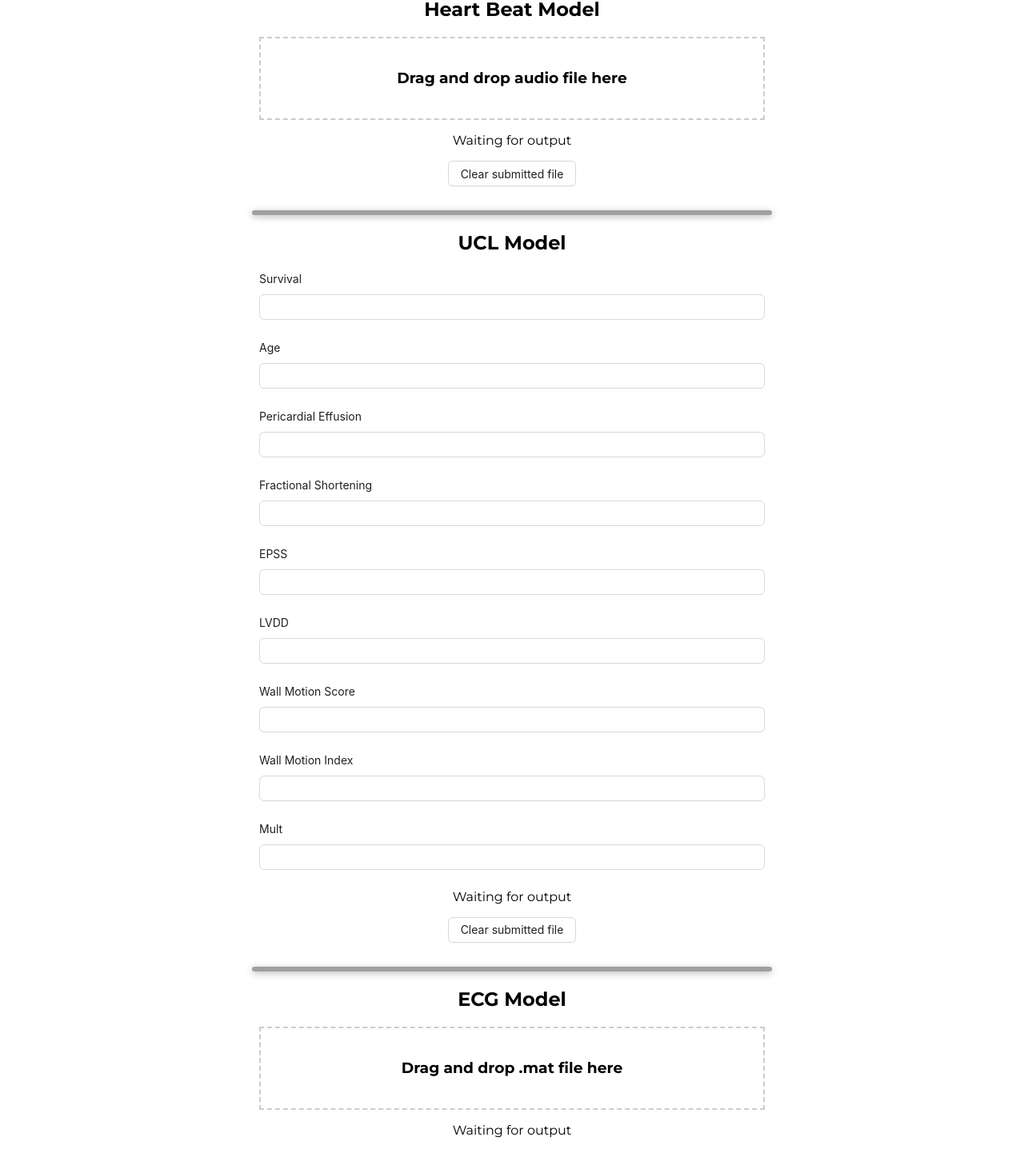
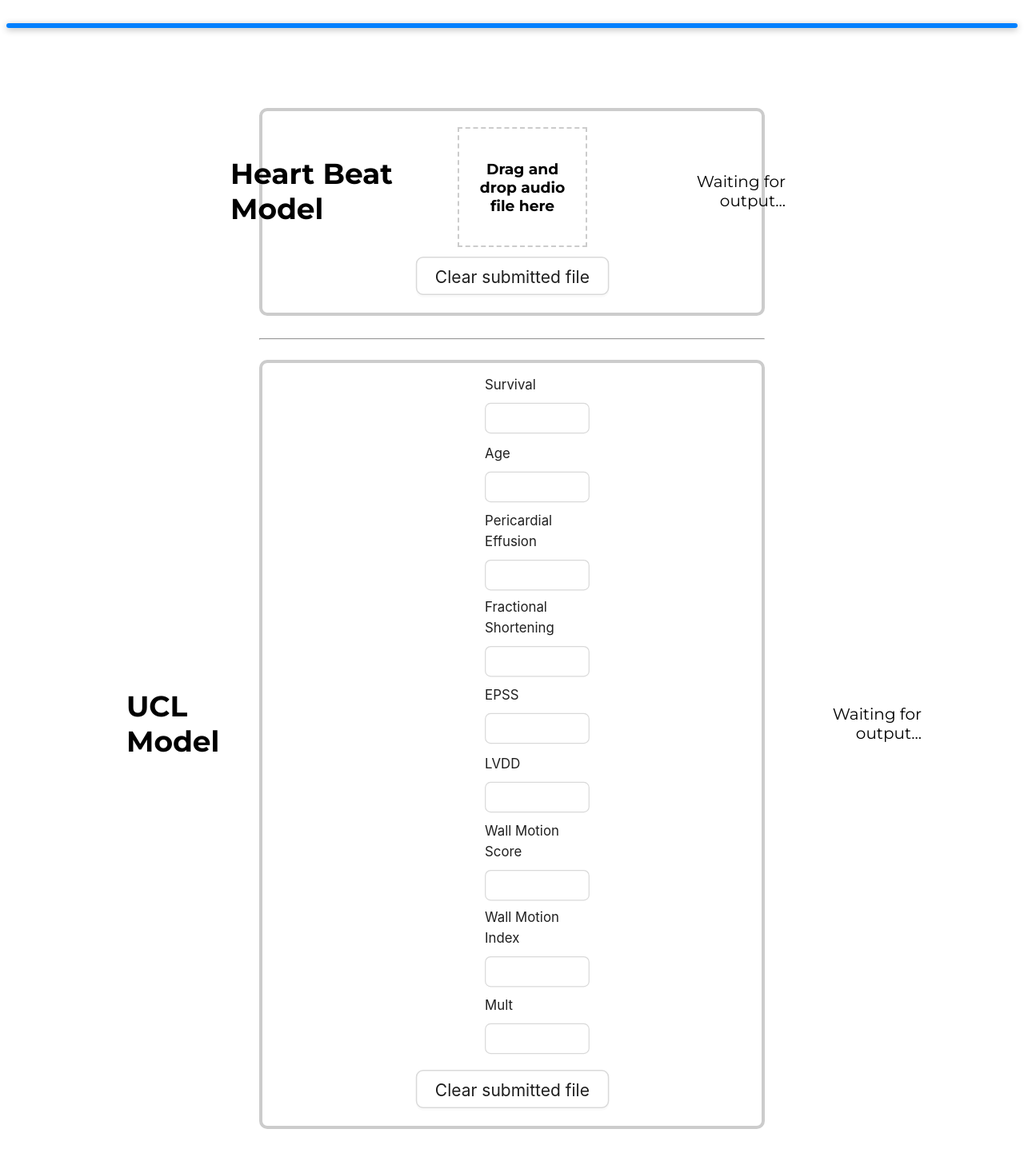
Before and after one commit to m-nurbek/HeartUpFrontend, a React (Vite) app: page /model_page in a window 1280 px wide. Shown: the part 111-1548 px from the top of the page at 80% size. Built offline with nearby package versions, Linux system fonts and the light colour scheme.

Commit message:
Polished the Model Page, added a bit of styling

```diff
--- a/src/pages/PredictionPage.jsx
+++ b/src/pages/PredictionPage.jsx
@@ -6,9 +6,9 @@ const PredictionPage = () => {
   const [audioFile, setAudioFile] = useState(null);
   const [jsonFile, setJsonFile] = useState(null);
   const [matFile, setMatFile] = useState(null);
-  const [audioOutput, setAudioOutput] = useState('Waiting for output');
-  const [jsonOutput, setJsonOutput] = useState('Waiting for output');
-  const [matOutput, setMatOutput] = useState('Waiting for output');
+  const [audioOutput, setAudioOutput] = useState('Waiting for output...');
+  const [jsonOutput, setJsonOutput] = useState('Waiting for output...');
+  const [matOutput, setMatOutput] = useState('Waiting for output...');
 
   const [jsonFormData, setJsonFormData] = useState({
     survival: '',
@@ -106,82 +106,91 @@ const PredictionPage = () => {
   };
 
   return (
-    <div style={{ textAlign: 'center' }}>
+    <div style={{ textAlign: 'center', display: 'flex', flexDirection: 'column', alignItems: 'center', justifyContent: 'center'}}>
       <h1>Model Prediction Page</h1>
 
-      <div style={{ border: '3px solid #0080FF', color: 'black', borderRadius: '10px', boxShadow: '0px 2px 8px rgba(0, 0, 0, 0.3)' }} />
+      <div style={{height: '50px'}}></div>
 
-      <div style={{ display: 'flex', flexDirection: 'column', alignItems: 'center', marginBottom: '20px' }}>
-        <div style={{ width: '50%' }}>
-          <h2>Heart Beat Model</h2>
+      <div style={{ border: '3px solid #0080FF', color: 'black', borderRadius: '10px', width: '100%',boxShadow: '0px 2px 8px rgba(0, 0, 0, 0.3)' }} />
+
+      <div style={{height: '100px'}}></div>
+      {/* Heart Beat Model */}
+      <div style={{ width: '50%', marginBottom: '20px', border: '4px solid #ccc', borderRadius: '10px', padding: '20px' }}>
+        <div style={{ display: 'flex', alignItems: 'center', justifyContent: 'center', marginBottom: '10px' }}>
+          <h2 style={{ marginRight: '20px', textAlign: 'left', transform: 'translateX(-60px)', fontSize: '36px'}}>Heart Beat Model</h2>
           <div
             onDrop={handleAudioDrop}
             onDragOver={handleDragOver}
-            style={{ border: '2px dashed #ccc', padding: '20px', width: '100%', marginBottom: '10px' }}
+            style={{ border: '2px dashed #ccc', padding: '20px', marginRight: '75px', width: '40%', marginBottom: '10px', textAlign: 'center' }}
           >
             <h3>Drag and drop audio file here</h3>
             {audioFile && <p>{audioFile.name}</p>}
           </div>
-          <p>{audioOutput}</p>
-          <Button onClick={handleClearAudio} style={{ marginBottom: '10px' }}>Clear submitted file</Button>
+          <p style={{ textAlign: 'right', transform: 'translateX(50px)', fontSize: '20px'}}>{audioOutput}</p>
       </div>
+      <Button onClick={handleClearAudio} style={{ marginBottom: '10px', marginLeft: 'auto', scale: '1.5' }}>Clear submitted file</Button>
     </div>
 
-      <div style={{ border: '3px solid #A0A0A0', width: '650px', justifyContent: 'center', margin: 'auto', color: 'black', borderRadius: '10px', boxShadow: '0px 2px 8px rgba(0, 0, 0, 0.3)' }} />
+      {/* Divider */}
+      <hr style={{ width: '50%', marginBottom: '25px'}} />
 
-      <div style={{ display: 'flex', flexDirection: 'column', alignItems: 'center', marginBottom: '20px' }}>
-        <div style={{ width: '50%' }}>
-          <h2>UCL Model</h2>
-          <Form layout="vertical">
-            <Form.Item label="Survival">
+      {/* UCL Model */}
+      <div style={{ width: '50%', marginBottom: '20px', border: '4px solid #ccc', borderRadius: '10px', padding: '20px' }}>
+        <div style={{ display: 'flex', alignItems: 'center', marginBottom: '10px', justifyContent: 'center'}}>
+          <h2 style={{ marginRight: '20px', textAlign: 'left', marginLeft: '60px', transform: 'translateX(-250px)', fontSize: '36px'}}>UCL Model</h2>
+          <Form layout="vertical" style={{ width: '20%', marginRight: '20px'}}>
+            {/* Form fields */}
+            <Form.Item label="Survival" style={{scale: '1.2'}}>
               <Input value={jsonFormData.survival} onChange={e => handleJsonFieldChange('survival', e.target.value)} />
             </Form.Item>
-            <Form.Item label="Age">
+            <Form.Item label="Age" style={{scale: '1.2'}}>
               <Input value={jsonFormData.age} onChange={e => handleJsonFieldChange('age', e.target.value)} />
             </Form.Item>
-            <Form.Item label="Pericardial Effusion">
+            <Form.Item label="Pericardial Effusion" style={{scale: '1.2'}}>
               <Input value={jsonFormData.pericardialeffusion} onChange={e => handleJsonFieldChange('pericardialeffusion', e.target.value)} />
             </Form.Item>
-            <Form.Item label="Fractional Shortening">
+            <Form.Item label="Fractional Shortening" style={{scale: '1.2'}}>
               <Input value={jsonFormData.fractionalshortening} onChange={e => handleJsonFieldChange('fractionalshortening', e.target.value)} />
             </Form.Item>
-            <Form.Item label="EPSS">
+            <Form.Item label="EPSS" style={{scale: '1.2'}}>
               <Input value={jsonFormData.epss} onChange={e => handleJsonFieldChange('epss', e.target.value)} />
             </Form.Item>
-            <Form.Item label="LVDD">
+            <Form.Item label="LVDD" style={{scale: '1.2'}}>
               <Input value={jsonFormData.lvdd} onChange={e => handleJsonFieldChange('lvdd', e.target.value)} />
             </Form.Item>
-            <Form.Item label="Wall Motion Score">
+            <Form.Item label="Wall Motion Score" style={{scale: '1.2'}}>
               <Input value={jsonFormData.wallmotion_score} onChange={e => handleJsonFieldChange('wallmotion_score', e.target.value)} />
             </Form.Item>
-            <Form.Item label="Wall Motion Index">
+            <Form.Item label="Wall Motion Index" style={{scale: '1.2'}}>
               <Input value={jsonFormData.wallmotion_index} onChange={e => handleJsonFieldChange('wallmotion_index', e.target.value)} />
             </Form.Item>
-            <Form.Item label="Mult">
+            <Form.Item label="Mult" style={{scale: '1.2'}}>
               <Input value={jsonFormData.mult} onChange={e => handleJsonFieldChange('mult', e.target.value)} />
             </Form.Item>
             </Form>
-          <p>{jsonOutput}</p>
-          <Button onClick={handleClearJson} style={{ marginBottom: '10px' }}>Clear submitted file</Button>
+          <p style={{ textAlign: 'right', transform: 'translateX(220px)', fontSize: '20px'}}>{jsonOutput}</p>
         </div>
+        <Button onClick={handleClearJson} style={{ marginBottom: '10px', scale: '1.5'}}>Clear submitted file</Button>
       </div>
 
-      <div style={{ border: '3px solid #A0A0A0', width: '650px', justifyContent: 'center', margin: 'auto', color: 'black', borderRadius: '10px', boxShadow: '0px 2px 8px rgba(0, 0, 0, 0.3)' }} />
+      {/* Divider */}
+      <hr style={{ width: '50%', marginBottom: '25px'}} />
 
-      <div style={{ display: 'flex', flexDirection: 'column', alignItems: 'center', marginBottom: '20px' }}>
-        <div style={{ width: '50%' }}>
-          <h2>ECG Model</h2>
+      {/* ECG Model */}
+      <div style={{ width: '50%', marginBottom: '20px', border: '4px solid #ccc', borderRadius: '10px', padding: '20px' }}>
+        <div style={{ display: 'flex', alignItems: 'center', justifyContent: 'center', marginBottom: '10px' }}>
+          <h2 style={{ marginRight: '20px', textAlign: 'left', transform: 'translateX(-80px)', fontSize: '36px'}}>ECG Model</h2>
           <div
-            onDrop={handleMatDrop}
+            onDrop={handleAudioDrop}
             onDragOver={handleDragOver}
-            style={{ border: '2px dashed #ccc', padding: '20px', width: '100%', marginBottom: '10px' }}
+            style={{ border: '2px dashed #ccc', padding: '20px', width: '40%', marginBottom: '10px', textAlign: 'center' }}
           >
-            <h3>Drag and drop .mat file here</h3>
-            {matFile && <p>{matFile.name}</p>}
+            <h3>Drag and drop audio file here</h3>
+            {audioFile && <p>{audioFile.name}</p>}
           </div>
-          <p>{matOutput}</p>
-          <Button onClick={handleClearMat} style={{ marginBottom: '10px' }}>Clear submitted file</Button>
+          <p style={{ textAlign: 'right', transform: 'translateX(90px)', fontSize: '20px'}}>{matOutput}</p>
         </div>
+        <Button onClick={handleClearMat} style={{ marginBottom: '10px', marginLeft: 'auto', scale: '1.5'}}>Clear submitted file</Button>
       </div>
 
       <Button onClick={handleSubmit} type="primary" style={{ width: '200px', scale: '1.5', marginTop: '50px', marginBottom: '50px' }} block>
```
Lines whose indentation alone changed are shown as unchanged.
